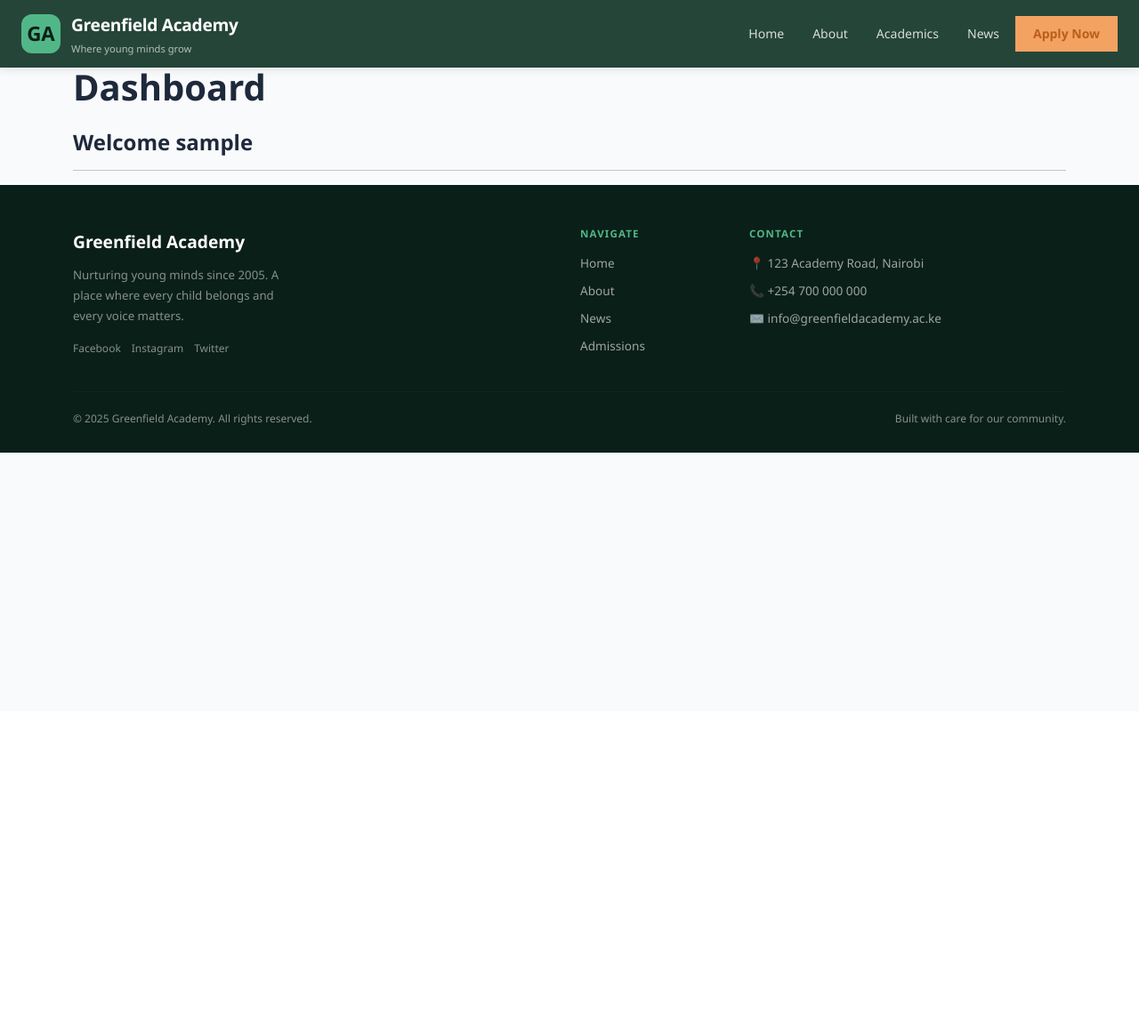
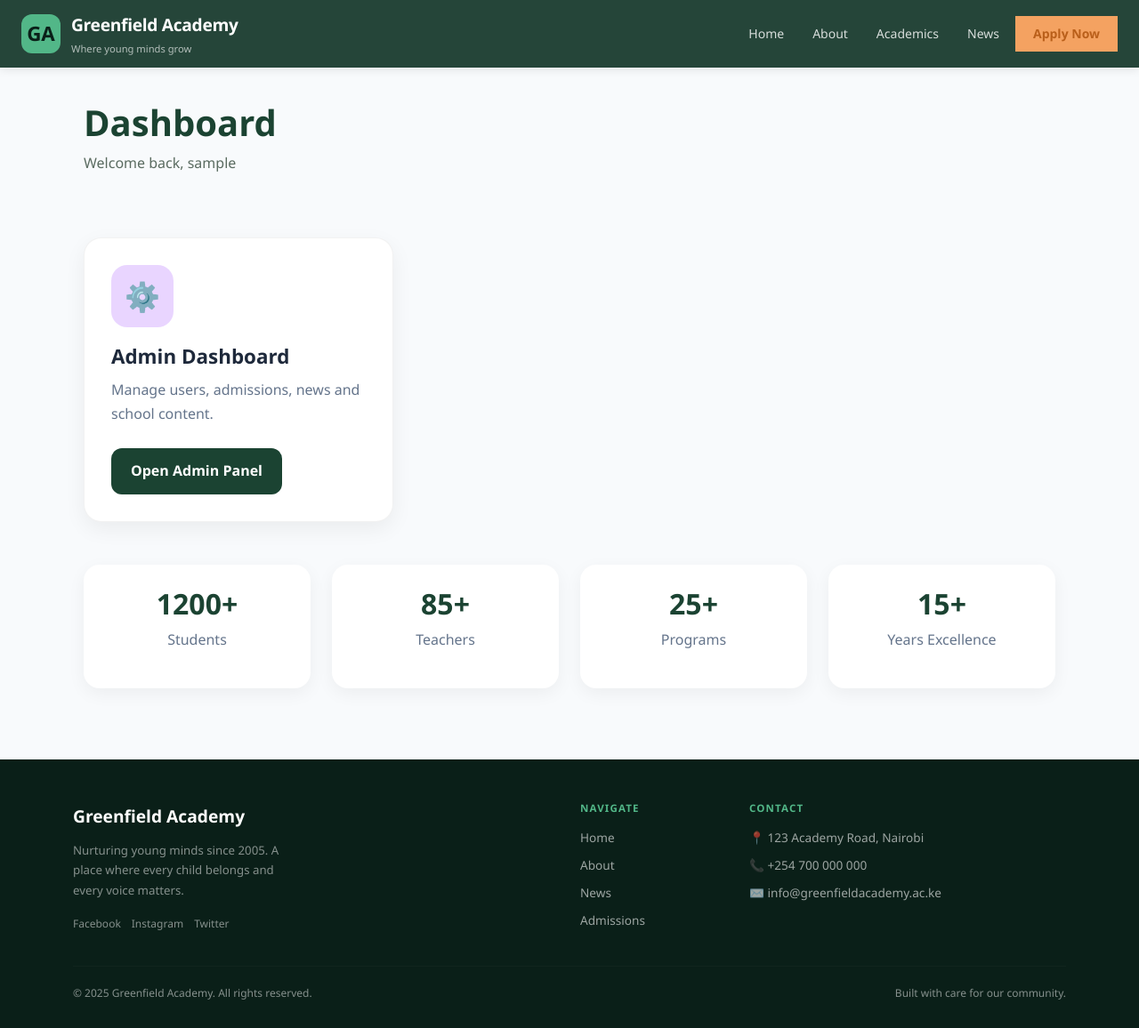
Before and after one commit to J-ohnP-aul/school_project, a Django app: page /accounts/dashboard/ in a window 1280 px wide. Shown: the whole page at 89% size. Before the commit the page ends 509 px from the top, so only its background shows below. Run offline with Django 5.2, Linux system fonts and the light colour scheme; the visitor is signed in with stand-in values (Sample User, id 1).

Commit message:
fvck deployment, added admin panell

```diff
--- a/static/css/style.css
+++ b/static/css/style.css
@@ -923,3 +923,187 @@ h1,h2,h3,h4,h5{
   }
 
 }
+
+/* =========================
+   DASHBOARD
+========================= */
+
+.dashboard-section{
+
+    padding: 40px 0 80px;
+}
+
+.dashboard-header{
+
+    display:flex;
+
+    justify-content:space-between;
+
+    align-items:center;
+
+    margin-bottom:30px;
+}
+
+.dashboard-title{
+
+    font-size:2.5rem;
+
+    font-weight:800;
+
+    color:#1B4332;
+}
+
+.dashboard-subtitle{
+
+    color:#5A6B60;
+
+    font-size:1rem;
+}
+
+
+/* DASHBOARD CARDS */
+
+.dashboard-card{
+
+    background:white;
+
+    border-radius:20px;
+
+    padding:30px;
+
+    height:100%;
+
+    transition:0.3s;
+
+    box-shadow:
+        0 8px 24px rgba(0,0,0,0.06);
+
+    border:1px solid rgba(0,0,0,0.05);
+}
+
+.dashboard-card:hover{
+
+    transform:translateY(-6px);
+}
+
+.dashboard-icon{
+
+    width:70px;
+
+    height:70px;
+
+    border-radius:18px;
+
+    display:flex;
+
+    align-items:center;
+
+    justify-content:center;
+
+    font-size:2rem;
+
+    margin-bottom:20px;
+}
+
+.dashboard-card h3{
+
+    font-size:1.4rem;
+
+    font-weight:700;
+
+    margin-bottom:10px;
+}
+
+.dashboard-card p{
+
+    color:#64748b;
+
+    line-height:1.7;
+
+    margin-bottom:25px;
+}
+
+
+/* CARD COLORS */
+
+.student-card .dashboard-icon{
+
+    background:#DBEAFE;
+}
+
+.teacher-card .dashboard-icon{
+
+    background:#DCFCE7;
+}
+
+.parent-card .dashboard-icon{
+
+    background:#FEF3C7;
+}
+
+.admin-card .dashboard-icon{
+
+    background:#E9D5FF;
+}
+
+
+/* BUTTON */
+
+.dashboard-btn{
+
+    display:inline-block;
+
+    padding:12px 22px;
+
+    border-radius:12px;
+
+    text-decoration:none;
+
+    font-weight:600;
+
+    background:#1B4332;
+
+    color:white;
+
+    transition:0.3s;
+}
+
+.dashboard-btn:hover{
+
+    background:#2D6A4F;
+
+    color:white;
+}
+
+
+/* MINI STATS */
+
+.mini-stat-card{
+
+    background:white;
+
+    border-radius:18px;
+
+    padding:25px;
+
+    text-align:center;
+
+    box-shadow:
+        0 6px 20px rgba(0,0,0,0.05);
+}
+
+.mini-stat-card h2{
+
+    font-size:2rem;
+
+    font-weight:800;
+
+    color:#1B4332;
+}
+
+.mini-stat-card p{
+
+    color:#64748b;
+
+    margin-top:8px;
+}
--- a/templates/accounts/dashboard.html
+++ b/templates/accounts/dashboard.html
@@ -2,27 +2,109 @@
 
 {% block content %}
 
-<h1 class="mb-4">
+<section class="dashboard-section">
+
+<div class="container">
+
+    <!-- Header -->
+
+    <div class="dashboard-header">
+
+        <div>
+
+            <h1 class="dashboard-title">
+
                 Dashboard
+
             </h1>
 
-<h4>
-    Welcome {{ request.user.username }}
-</h4>
+            <p class="dashboard-subtitle">
 
-<hr>
+                Welcome back,
+                {{ request.user.username }}
+
+            </p>
+
+        </div>
+
+    </div>
+
+    <!-- Role Cards -->
+
+    <div class="row g-4 mt-2">
 
         {% if is_student %}
 
-    <div class="alert alert-primary">
-        Student Dashboard
+        <div class="col-md-4">
+
+            <div class="dashboard-card student-card">
+
+                <div class="dashboard-icon">
+
+                    🎓
 
                 </div>
+
+                <h3>
+
+                    Student Portal
+
+                </h3>
+
+                <p>
+
+                    View grades, assignments,
+                    attendance and announcements.
+
+                </p>
+
+                <a href="#"
+                   class="dashboard-btn">
+
+                    Open Portal
+
+                </a>
+
+            </div>
+
+        </div>
+
         {% endif %}
 
+
         {% if is_teacher %}
-    <div class="alert alert-success">
+
+        <div class="col-md-4">
+
+            <div class="dashboard-card teacher-card">
+
+                <div class="dashboard-icon">
+
+                    👨‍🏫
+
+                </div>
+
+                <h3>
+
                     Teacher Dashboard
+
+                </h3>
+
+                <p>
+
+                    Manage assignments,
+                    grades and student records.
+
+                </p>
+
+                <a href="#"
+                   class="dashboard-btn">
+
+                    Manage Classes
+
+                </a>
+
+            </div>
 
         </div>
 
@@ -31,12 +113,140 @@
 
         {% if is_parent %}
 
-    <div class="alert alert-warning">
+        <div class="col-md-4">
 
-        Parent Dashboard
+            <div class="dashboard-card parent-card">
+
+                <div class="dashboard-icon">
+
+                    👨‍👩‍👧
+
+                </div>
+
+                <h3>
+
+                    Parent Portal
+
+                </h3>
+
+                <p>
+
+                    Monitor attendance,
+                    performance and school updates.
+
+                </p>
+
+                <a href="#"
+                   class="dashboard-btn">
+
+                    View Child Progress
+
+                </a>
+
+            </div>
 
         </div>
 
         {% endif %}
 
+
+        {% if request.user.is_superuser %}
+
+        <div class="col-md-4">
+
+            <div class="dashboard-card admin-card">
+
+                <div class="dashboard-icon">
+
+                    ⚙️
+
+                </div>
+
+                <h3>
+
+                    Admin Dashboard
+
+                </h3>
+
+                <p>
+
+                    Manage users, admissions,
+                    news and school content.
+
+                </p>
+
+                <a href="/admin/"
+                   class="dashboard-btn">
+
+                    Open Admin Panel
+
+                </a>
+
+            </div>
+
+        </div>
+
+        {% endif %}
+
+    </div>
+
+
+    <!-- Quick Stats -->
+
+    <div class="row g-4 mt-4">
+
+        <div class="col-md-3">
+
+            <div class="mini-stat-card">
+
+                <h2>1200+</h2>
+
+                <p>Students</p>
+
+            </div>
+
+        </div>
+
+        <div class="col-md-3">
+
+            <div class="mini-stat-card">
+
+                <h2>85+</h2>
+
+                <p>Teachers</p>
+
+            </div>
+
+        </div>
+
+        <div class="col-md-3">
+
+            <div class="mini-stat-card">
+
+                <h2>25+</h2>
+
+                <p>Programs</p>
+
+            </div>
+
+        </div>
+
+        <div class="col-md-3">
+
+            <div class="mini-stat-card">
+
+                <h2>15+</h2>
+
+                <p>Years Excellence</p>
+
+            </div>
+
+        </div>
+
+    </div>
+
+</div>
+
+</section>
+
 {% endblock %}
```
Also changed, not shown: accounts/views.py (+3 -13 lines), config/settings.py (+26 -22 lines), media/teachers/princi.webp (added). Lines whose indentation alone changed are shown as unchanged.
